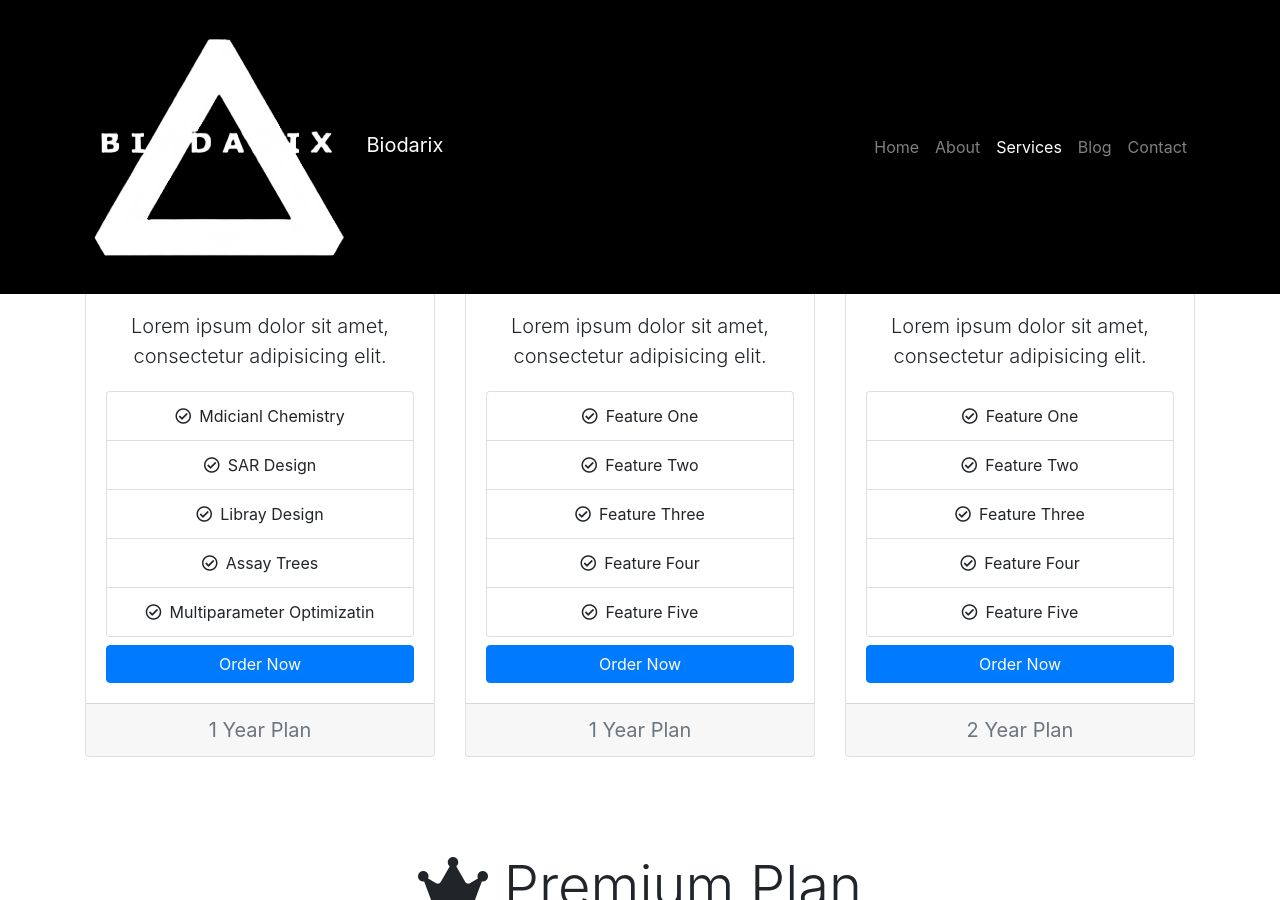
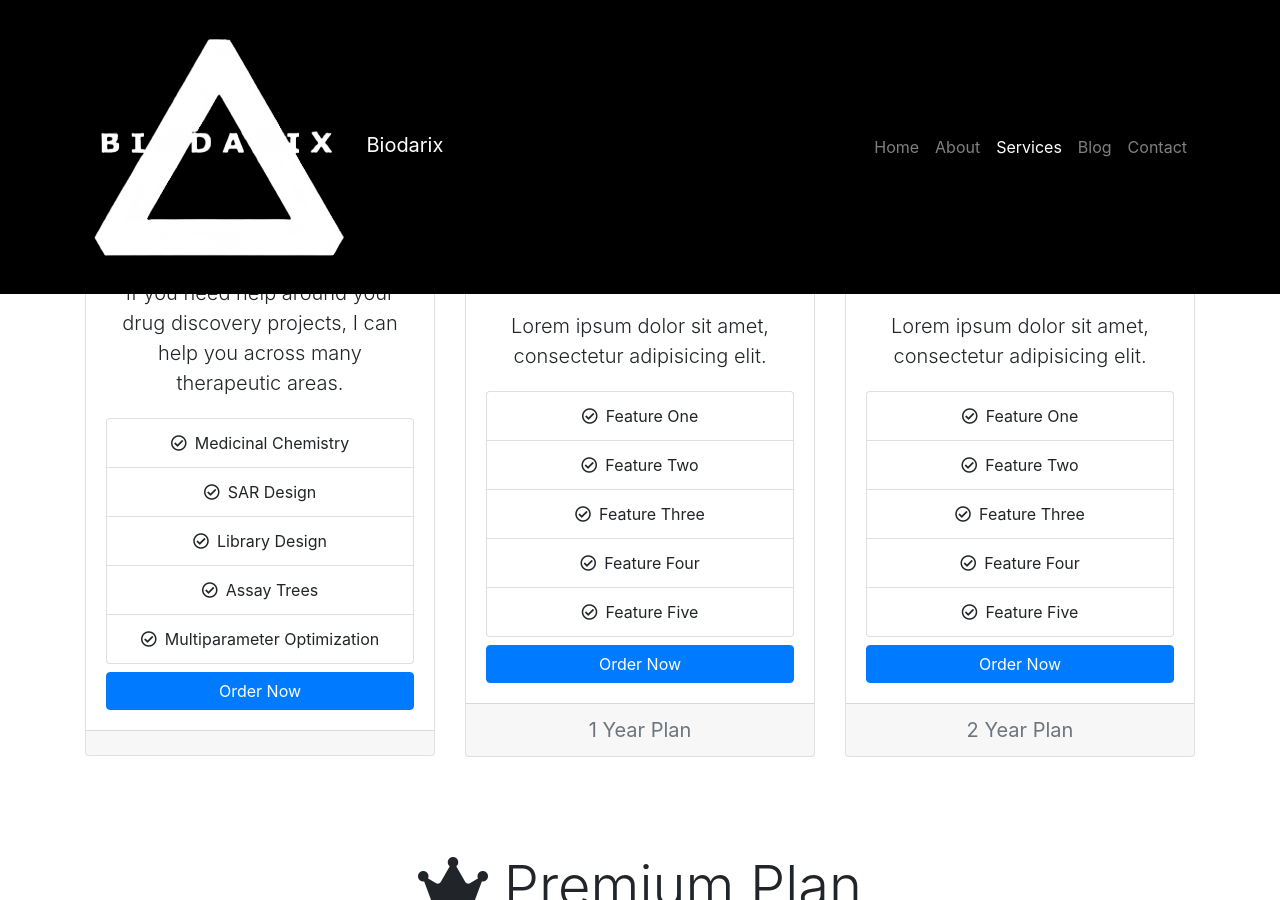
Before and after one commit to Biodarix/biodarix.github.io, a Jekyll site: the page services.html, which Jekyll copies as it is, in a window 1280 px wide and 900 px high, scrolled down 587 px. Built offline with Jekyll 4.4.1, drawn with Linux system fonts in a browser that asks for light colours.

Commit message:
Update services.html

```diff
--- a/services.html
+++ b/services.html
@@ -80,31 +80,31 @@
 							<h2 class="m-0">Drug Discovery</h2>
 						</div>
 						<div class="card-body">
-							<h3 class="card-title">$59.99/Month</h3>
+							<h3 class="card-title"> </h3>
 							<p class="card-text lead">
-								Lorem ipsum dolor sit amet, consectetur adipisicing elit.
+								If you need help around your drug discovery projects, I can help you across many therapeutic areas.
 							</p>
 							<ul class="list-group">
 								<li class="list-group-item">
-									<i class="far fa-check-circle mr-2"></i>Mdicianl Chemistry
+									<i class="far fa-check-circle mr-2"></i>Medicinal Chemistry
 								</li>
 								<li class="list-group-item">
 									<i class="far fa-check-circle mr-2"></i>SAR Design
 								</li>
 								<li class="list-group-item">
-									<i class="far fa-check-circle mr-2"></i>Libray Design
+									<i class="far fa-check-circle mr-2"></i>Library Design
 								</li>
 								<li class="list-group-item">
 									<i class="far fa-check-circle mr-2"></i>Assay Trees
 								</li>
 								<li class="list-group-item">
-									<i class="far fa-check-circle mr-2"></i>Multiparameter Optimizatin
+									<i class="far fa-check-circle mr-2"></i>Multiparameter Optimization
 								</li>
 							</ul>
 							<a href="#" class="btn btn-primary btn-block mt-2">Order Now</a>
 						</div>
 						<div class="card-footer">
-							<h4 class="m-0 text-muted">1 Year Plan </h4>
+							<h4 class="m-0 text-muted"> </h4>
 						</div>
 					</div>
 				</div>
```
